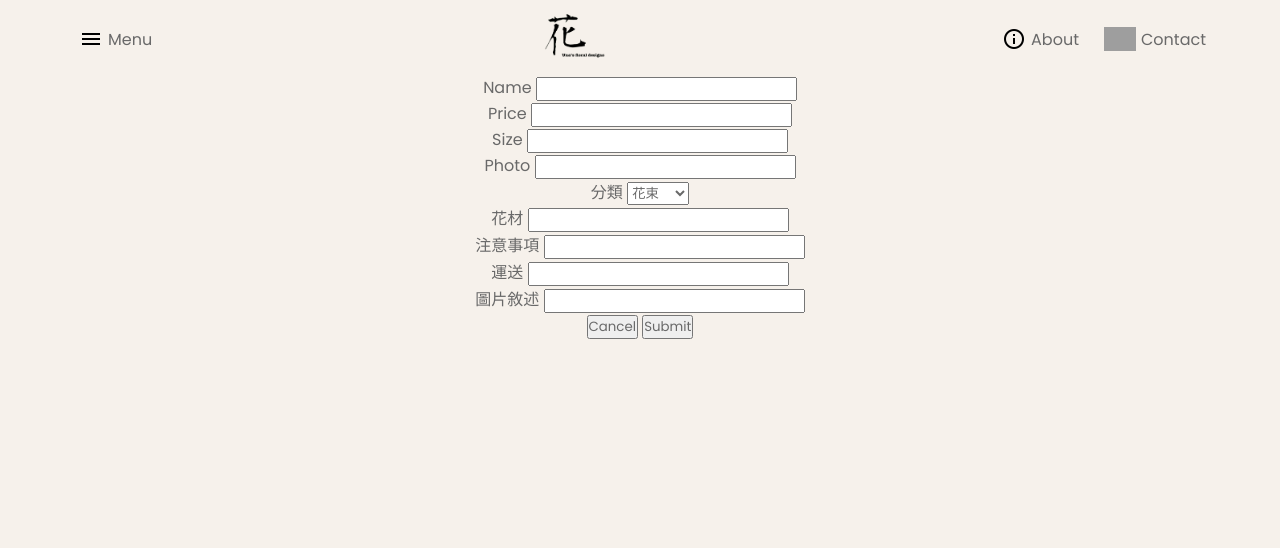
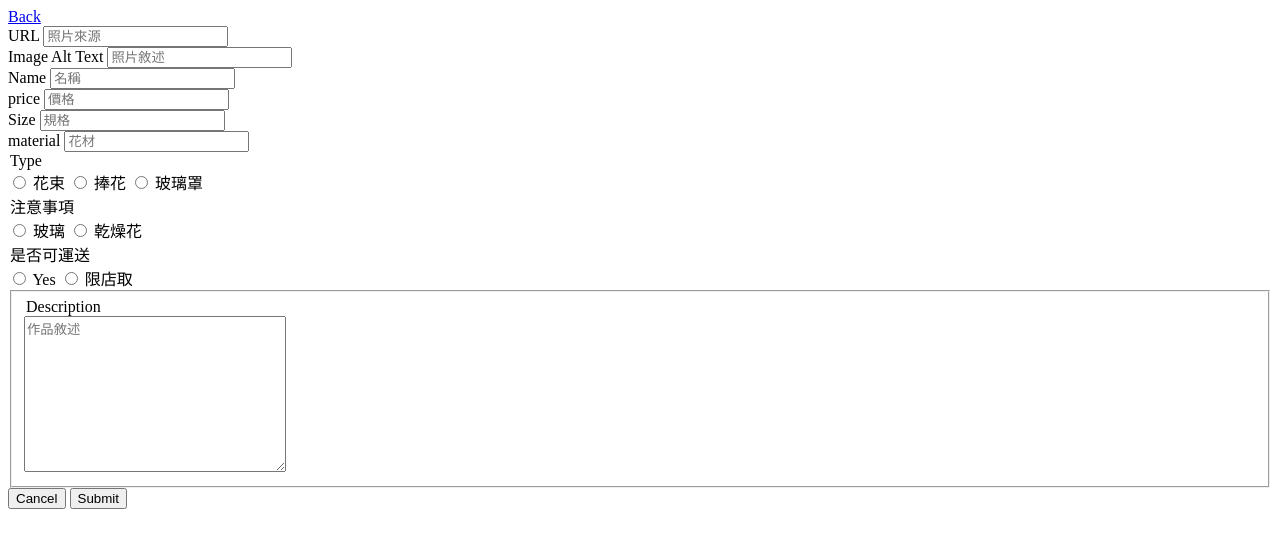
Before and after one commit to uuuu1112/Una, a Flask app: page /add in a window 1280 px wide. Shown: the top 548 px of the page. Run offline with Flask 2, Linux system fonts and the light colour scheme; grey boxes are pictures that could not be loaded.

Commit message:
add form

```diff
--- a/app.py
+++ b/app.py
@@ -19,22 +19,12 @@ def product():
 
 @app.route("/productlist")
 def productlist():
-    product=Product.query.all
-    return render_template("productlist.html",product=product)
+    return render_template("productlist.html")
 
 
-@app.route("/add", methods=['GET', 'POST'])
+@app.route("/add",methods=["GET","POST"])
 def add():
-    if request.form:
-        print(request.form)
-        new_product = Product(name=request.form['name'], price=request.form['price'],
-                              size=request.form['size'], photo=request.form['photo'],
-                              category=request.form['category'], material=request.form['material'],
-                              caution=request.form['caution'], delivery=request.form['delivery'],
-                              alt=request.form['alt'])
-        db.session.add(new_product)
-        db.session.commit()
-        return redirect(url_for('productlist'))
+    print(request.form)
     return render_template("add.html")
 
 
@@ -43,11 +33,6 @@ def edit():
     return render_template("edit.html")
 
 
-@app.route("/test")
-def test():
-    return render_template("test.html")
-
 
 if __name__ == "__main__":
-    db.create_all()
     app.run(debug=True)
--- a/templates/add.html
+++ b/templates/add.html
@@ -1,71 +1,87 @@
-{% extends "layout.html"%}
-{% block css %}
-<link rel="stylesheet" href="/static/css/style.css">
-<link rel="stylesheet" href="/static/css/category.css">
-{% endblock%}
+<!DOCTYPE html>
+<html lang="en">
+<head>
+    <meta charset="UTF-8">
+    <meta http-equiv="X-UA-Compatible" content="IE=edge">
+    <meta name="viewport" content="width=device-width, initial-scale=1.0">
+    <title>add item</title>
+</head>
+<body>
+    <a class="back-btn" href="{{ url_for('productlist') }}">
+        <i class="fas fa-caret-left"></i>
+        Back
+    </a>
+    <section id="form">
+        <form action="{{ url_for('add') }}" method="POST">
 
-{% block main %}
-<section id="form">
-    <form action="{{ url_for('add') }}" method="post" id="detail">
-        <div class="columns">
-            <div class="col1">
+            <div class="form-container">
+                <label for="url"><i class="fas fa-camera"></i> URL</label>
+                <input id="url" name="url" type="text" placeholder="照片來源">
+            </div>
+            <div class="form-container">
+                <label for="alt">Image Alt Text</label>
+                <input id="alt" name="alt" type="text" placeholder="照片敘述">
+            </div>
+
             <div class="form-container">
                 <label for="name">Name</label>
-                    <input id="name" name="name" type="text">
+                <input id="name" name="name" type="text" placeholder="名稱">
             </div>
             <div class="form-container">
-                    <label for="price">Price</label>
-                    <input id="price" name="price" type="text">
+                <label for="price">price</label>
+                <input id="price" name="price" type="text" placeholder="價格">
             </div>
             <div class="form-container">
                 <label for="size">Size</label>
-                    <input id="size" name="size" type="text">
+                <input id="size" name="size" type="text" placeholder="規格">
             </div>
             <div class="form-container">
-                    <label for="photo">Photo</label>
-                    <input id="photo" name="photo" type="text">
+                <label for="material">material</label>
+                <input id="material" name="material" type="text" placeholder="花材">
             </div>
-                <div class="form-container">
-                    <label for="category">分類</label>
-                    <select name="category" id="category" form="detail">
-                    <option value="banq">花束</option>
-                    <option value="wedding">捧花</option>
-                    <option value="glass">玻璃罩</option>
-                    <option value="plant">盆花</option>
-                    </select>
+
+            <div>
+                <legend>Type</legend>
+                <input id="banquet" type="radio" name="type" value="banquet">
+                <i class="fas fa-check-circle"></i>
+                <label for="banquet">花束</label>
+                <input id="wedding" type="radio" name="type" value="wedding">
+                <i class="fas fa-check-circle"></i>
+                <label for="wedding">捧花</label>
+                <input id="glass" type="radio" name="type" value="glass">
+                <i class="fas fa-check-circle"></i>
+                <label for="glass">玻璃罩</label>
             </div>
+            <div>
+                <legend>注意事項</legend>
+                <input id="cglass" type="radio" name="caution" value="cglass">
+                <i class="fas fa-check-circle"></i>
+                <label for="cglass">玻璃</label>
+                <input id="flower" type="radio" name="caution" value="flower">
+                <i class="fas fa-check-circle"></i>
+                <label for="flower">乾燥花</label>
             </div>
-            <div class="col2">
-                <div class="form-container">
-                    <label for="material">花材</label>
-                    <input id="material" name="material" type="text">
+            <div>
+                <legend>是否可運送</legend>
+                <input id="true" type="radio" name="delivery" value="Yes">
+                <i class="fas fa-check-circle"></i>
+                <label for="true">Yes</label>
+                <input id="false" type="radio" name="delivery" value="No">
+                <i class="fas fa-check-circle"></i>
+                <label for="false">限店取</label>
             </div>
-                <div class="form-container">
-                    <label for="caution">注意事項</label>
-                    <input id="caution" name="caution" type="text">
+            <fieldset id="descr">
+                <div>
+                    <legend>Description</legend>
+                    <label for="description" style="display: none;">Description</label>
+                    <textarea name="description" id="description" cols="30" rows="10" placeholder="作品敘述"></textarea>
                 </div>
-                <div class="form-container">
-                    <label for="delivery">運送</label>
-                    <input id="delivery" name="delivery" type="text">
-                </div>
-                <div class="form-container">
-                    <label for="alt">圖片敘述</label>
-                    <input id="alt" name="alt" type="text">
-                </div>
-            </div>
-        </div>
+            </fieldset>
             <div id="form-buttons">
                 <button type="reset">Cancel</button>
                 <button type="submit">Submit</button>
             </div>
-
         </form>
     </section>
-
-
-
-{% endblock%}
-
-{% block js %}
-
-{% endblock%}
+</body>
+</html>
```
Also changed, not shown: static/css/test.css (deleted, +0 -27 lines), templates/edit.html (deleted, +0 -14 lines), templates/productlist.html (deleted, +0 -40 lines), templates/test.html (deleted, +0 -24 lines), product.db (deleted). Lines whose indentation alone changed are shown as unchanged.
